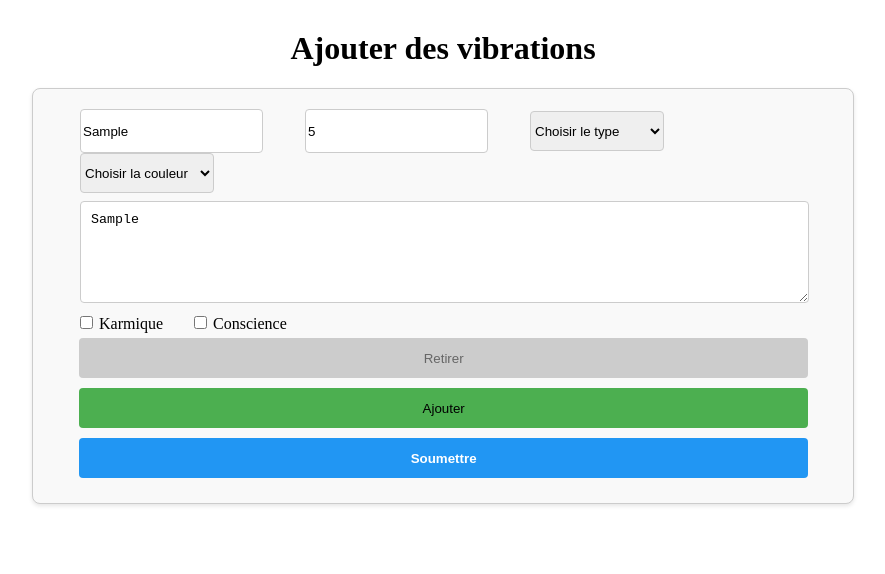
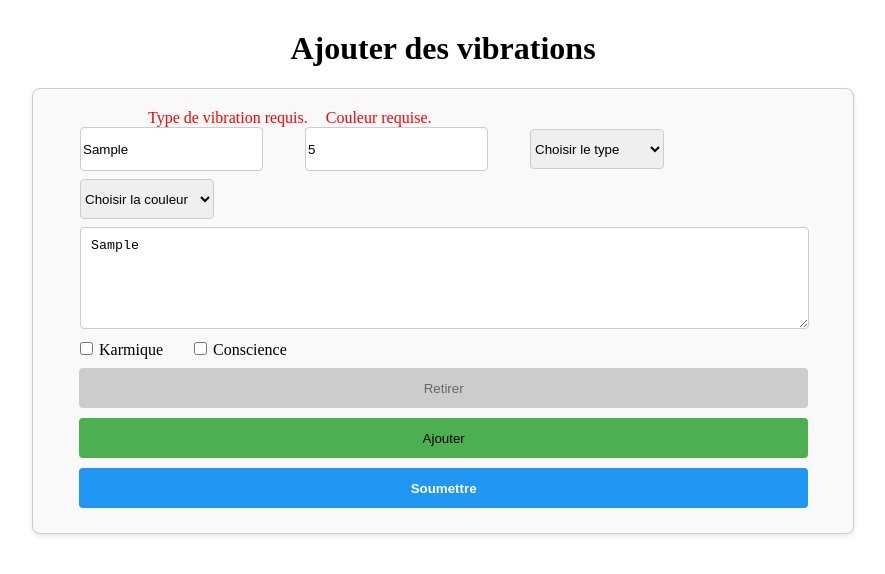
Before and after one commit to Javid974/Guematrie, an Angular app: page /admin/add in a window 1280 px wide. Both pictures are taken after typing "Sample", "5", "Sample" into the empty fields and a click on the button "Soumettre". Shown: the top 574 px of the page, without its empty margins (197-1082 px from the left). Built offline with nearby package versions, Linux system fonts and the light colour scheme.

Commit message:
error message css

```diff
--- a/src/app/admin/admin-add-vibration/admin-add-vibration.component.css
+++ b/src/app/admin/admin-add-vibration/admin-add-vibration.component.css
@@ -25,11 +25,13 @@
   input, select {
     flex: 1; /* Les champs peuvent grandir mais de manière équilibrée */
     min-width: 134px; /* Assure une largeur minimale pour la lisibilité */
+    margin-bottom: 8px;
   }
   /* Adaptations pour les éléments spécifiques */
   input, select, button {
     height: 40px;
     margin-right: 15px;
+
     /* Hauteur standardisée */
   }
 
@@ -44,7 +46,6 @@
     min-height: 80px; /* Hauteur minimale plus grande */
     width: 90.6%; /* Prend toute la largeur disponible */
     padding: 10px; /* Padding interne pour l'espace autour du texte */
-    margin-top: 8px; /* Ajoute de l'espace au-dessus du textarea */
     margin-bottom: 8px; /* Ajoute de l'espace en dessous du textarea */
     height: 40px;
   }
@@ -92,6 +93,20 @@
 
 .error-message {
   color: red;
-
   padding-left: 28px;
 }
+
+.error-message-vibration {
+  color: red;
+  padding-left: 115px;
+}
+
+.error-message-vibration-type {
+  color: red;
+  padding-left: 95px;
+}
+
+.error-message-vibration-color{
+  color: red;
+  padding-left: 18px;
+}
--- a/src/app/admin/admin-add-vibration/admin-add-vibration.component.html
+++ b/src/app/admin/admin-add-vibration/admin-add-vibration.component.html
@@ -8,10 +8,10 @@
     <div formArrayName="vibrations">
       <div *ngFor="let vibration of vibrationsControls; let i = index" [formGroupName]="i">
         <div>
-          <span *ngIf="isControlInvalid(i, 'letter')" class="error-message">Lettre est requise.</span>
-          <span *ngIf="isControlInvalid(i, 'vibration')" class="error-message">vibration est requise.</span>
-          <span *ngIf="isControlInvalid(i, 'vibrationType')" class="error-message">vibration est requise.</span>
-          <span *ngIf="isControlInvalid(i, 'vibrationColor')" class="error-message">vibration est requise.</span>
+          <span *ngIf="isControlInvalid(i, 'letter')" class="error-message">Lettre requise.</span>
+          <span *ngIf="isControlInvalid(i, 'vibration')" class="error-message-vibration">Vibration requise.</span>
+          <span *ngIf="isControlInvalid(i, 'vibrationType')" class="error-message-vibration-type">Type de vibration requis.</span>
+          <span *ngIf="isControlInvalid(i, 'vibrationColor')" class="error-message-vibration-color">Couleur requise.</span>
         </div>
         <input formControlName="letter" placeholder="Lettre" required>
         <input type="number" formControlName="vibration" placeholder="Vibration" required>
@@ -30,7 +30,7 @@
         </select>
 
         <div>
-          <span *ngIf="isControlInvalid(i, 'description')" class="error-message">Lettre est requise.</span>
+          <span *ngIf="isControlInvalid(i, 'description')" class="error-message">Description requise.</span>
         </div>
         <textarea formControlName="description" placeholder="Description" required></textarea>
 
--- a/src/app/admin/admin-add-vibration/admin-add-vibration.component.ts
+++ b/src/app/admin/admin-add-vibration/admin-add-vibration.component.ts
@@ -9,12 +9,13 @@ import { Vibration } from 'src/models/vibration.model';
   templateUrl: './admin-add-vibration.component.html',
   styleUrls: ['./admin-add-vibration.component.css']
 })
+
 export class AdminAddVibrationComponent implements OnInit {
   vibrationsForm: FormGroup;
   vibrationTypes = VibrationTypeEnum;
   vibrationColor = VibrationColorEnum;
   vibrationsList: Vibration[] = [];
-
+  isSubmitted: boolean = false
   constructor(private fb: FormBuilder) {
     this.vibrationsForm = this.fb.group({
       vibrations: this.fb.array([this.createVibrationFormGroup()])
@@ -24,25 +25,28 @@ export class AdminAddVibrationComponent implements OnInit {
   ngOnInit(): void {}
 
   onSubmit() {
-    debugger;
+    this.isSubmitted = true;
     if (this.vibrationsForm.valid) {
-      const formVibrations: Vibration[] = this.vibrationsForm.value.vibrations;
-
-      // Réinitialiser la liste avec les nouvelles valeurs du formulaire
-      this.vibrationsList = [...formVibrations];
-
-      //  réinitialiser le formulaire lui-même pour une nouvelle saisie
-      this.vibrationsForm.reset();
-
-      const vibrationsArray = this.vibrationsForm.get('vibrations') as FormArray;
-      vibrationsArray.clear();
-      vibrationsArray.push(this.createVibrationFormGroup());
+      this.isSubmitted = false;
+      this.resetForm();
     }
   }
 
+
   isControlInvalid(index: number, controlName: string): boolean {
     const control = (this.vibrationsForm.get('vibrations') as FormArray).at(index).get(controlName);
-    return control ? control.invalid && (control.dirty || control.touched) : false;
+    return control ? this.isSubmitted && control.invalid : false;
+  }
+
+  resetForm(): void {
+    const formVibrations: Vibration[] = this.vibrationsForm.value.vibrations;
+    // Réinitialiser la liste avec les nouvelles valeurs du formulaire
+    this.vibrationsList = [...formVibrations];
+    //  réinitialiser le formulaire lui-même pour une nouvelle saisie
+    this.vibrationsForm.reset();
+    const vibrationsArray = this.vibrationsForm.get('vibrations') as FormArray;
+    vibrationsArray.clear();
+    vibrationsArray.push(this.createVibrationFormGroup());
   }
 
   createVibrationFormGroup(): FormGroup {
```
